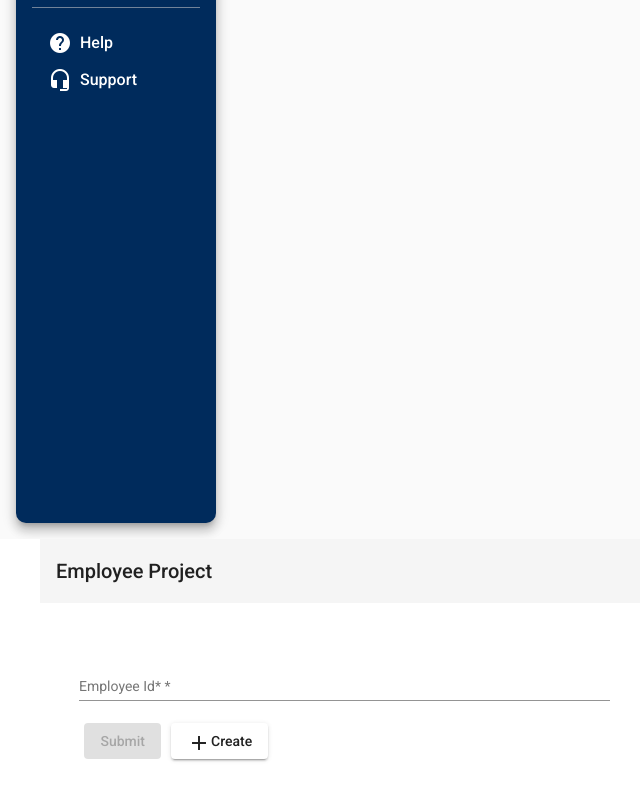
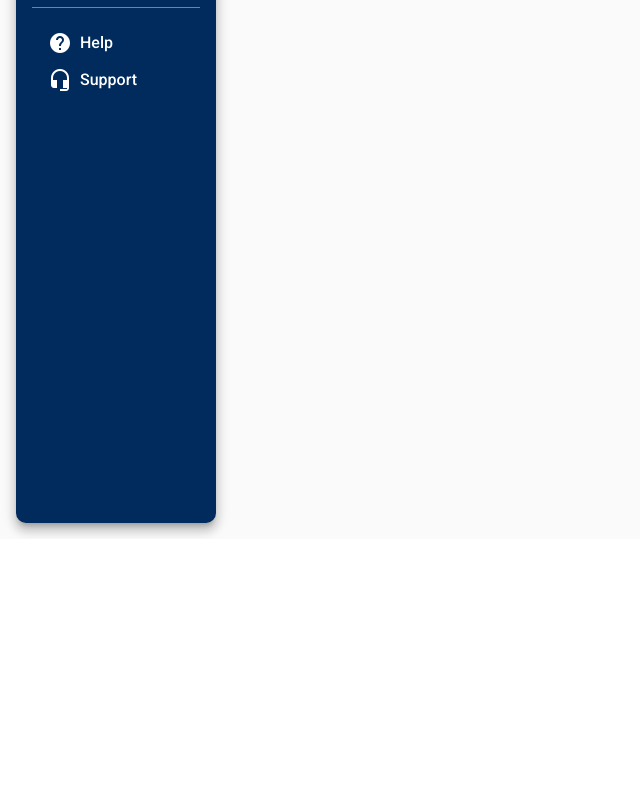
Before and after one commit to sreenathwissen/wt-employee-management-client-v2, an Angular app in the folder employee-management-client/: page / in a window 1280 px wide. Shown: the part 260-1060 px from the top of the page, without its empty margins (0-640 px from the left). After the commit the page ends 800 px from the top, so only its background shows below. Built offline with nearby package versions, Linux system fonts and the light colour scheme.

Commit message:
Employee-project mapping insert

```diff
--- a/employee-management-client/src/app/app.component.html
+++ b/employee-management-client/src/app/app.component.html
@@ -1,3 +1,2 @@
 <!-- <router-outlet></router-outlet> -->
 <app-navbar></app-navbar>
-<app-employee-project-details></app-employee-project-details>
--- a/employee-management-client/src/app/employee-project-details/employee-project-form/employee-project-form.component.html
+++ b/employee-management-client/src/app/employee-project-details/employee-project-form/employee-project-form.component.html
@@ -1,5 +1,5 @@
 <mat-toolbar>
-    <!-- <span>{{service.employeeProjectForm.controls['employeeId'].value?"Modify Project":"New Project"}}</span> -->
+    <span>{{service.employeeProjectForm.controls['employeeId'].value?"Modify Project":"New Project"}}</span>
     <span class="fill-remaining-space"></span>
     <button class="btn-dialog-close" mat-stroked-button (click)="onClose()"
         tabIndex="-1"><mat-icon>clear</mat-icon></button>
```
